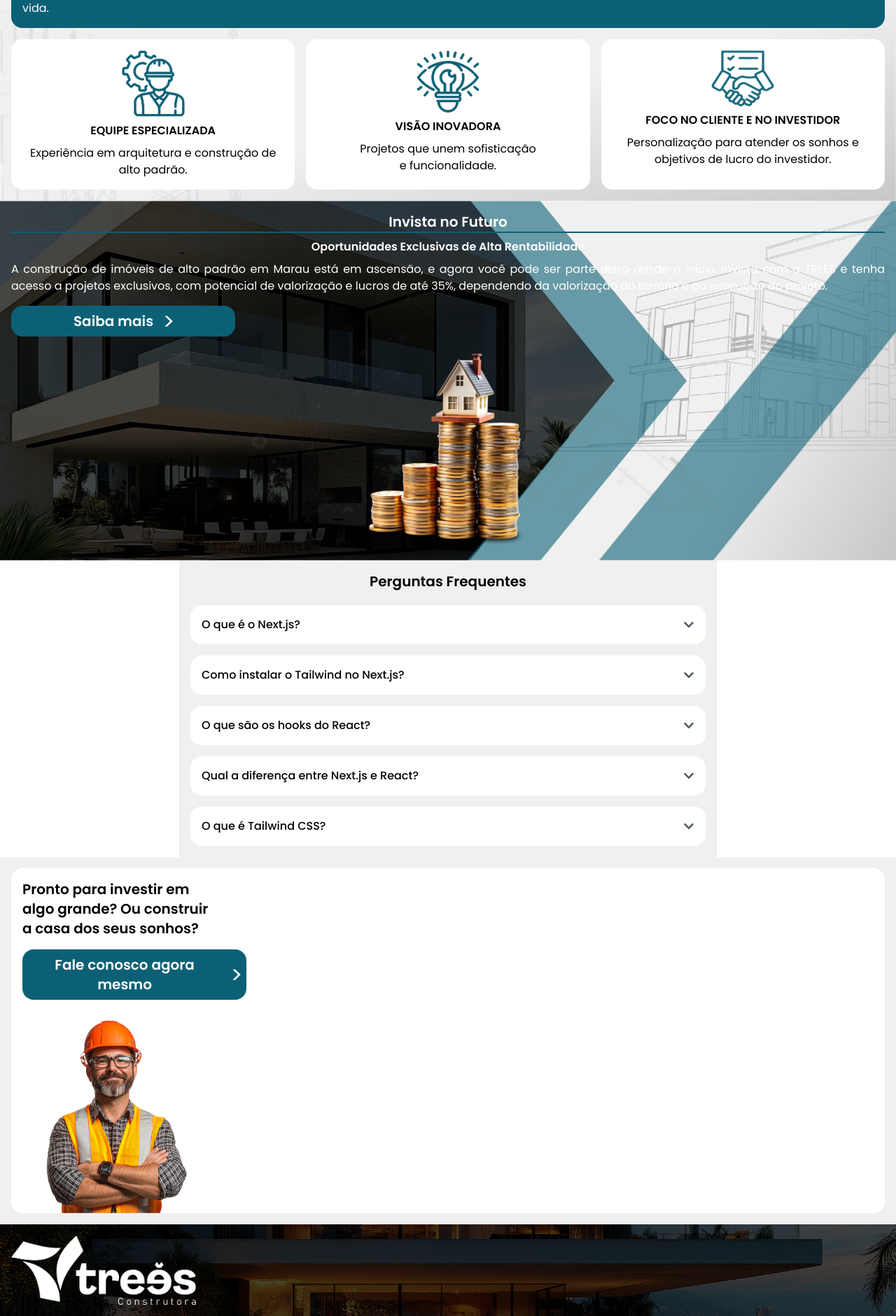
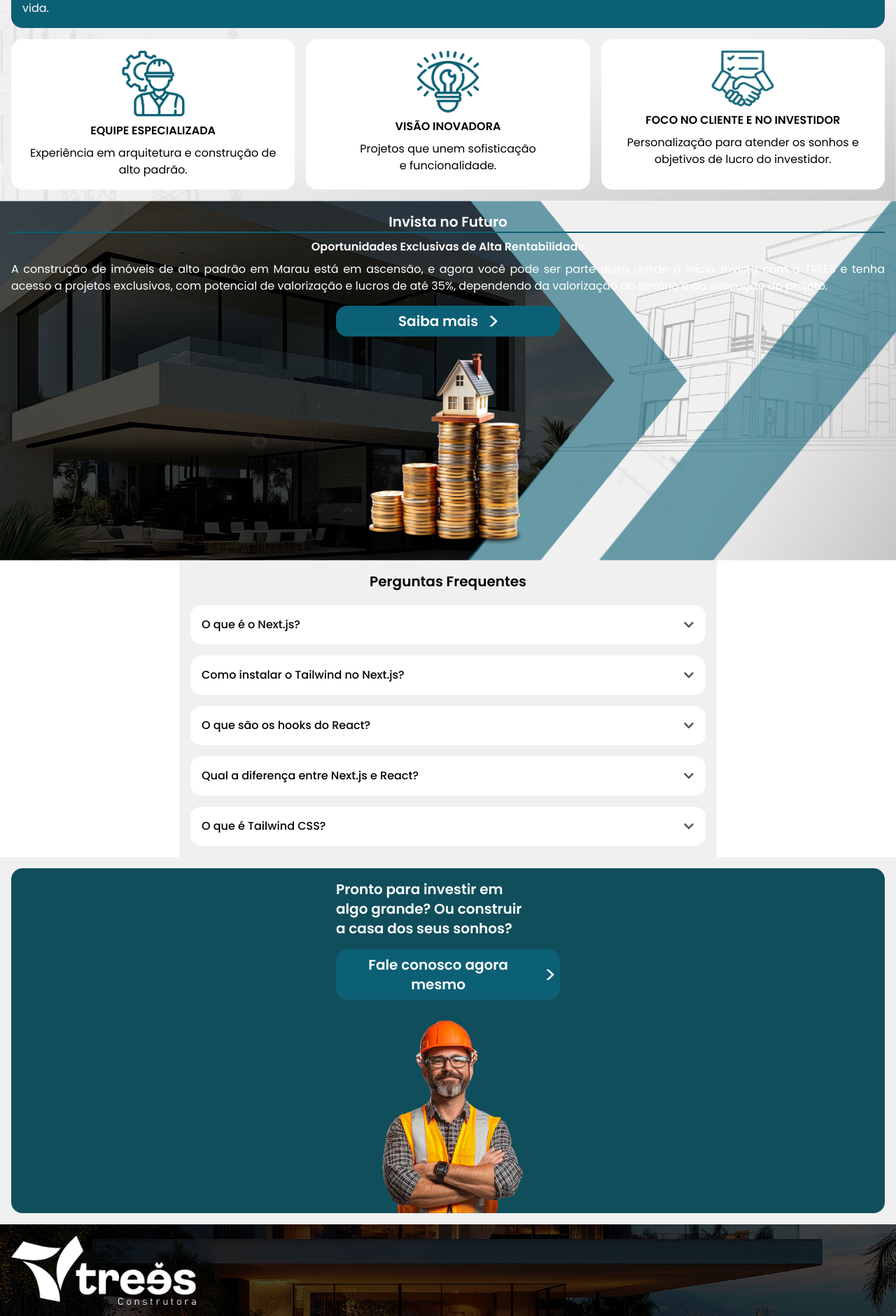
Before and after one commit to leli-padilha/treesconstrutora, a Next.js app: page / in a window 1280 px wide. Shown: the part 780-2661 px from the top of the page at 70% size. Built offline with nearby package versions, Linux system fonts and the light colour scheme.

Commit message:
estrutura mobile pronta

```diff
--- a/app/components/button.js
+++ b/app/components/button.js
@@ -2,7 +2,7 @@ import Image from "next/image";
 
 export default function Button({text}) {
     return (
-        <a href="https://google.com" target="_blank" className="max-w-80">
+        <a href="https://google.com" target="_blank" className="w-full md:max-w-80">
             <button className="w-full bg-primary text-white font-semibold p-2 rounded-2xl text-sm md:text-xl flex items-center justify-center gap-4">
                 <span>{text}</span>
                 <Image src="/icons/seta.png" alt="Seta branca" width={12} height={16} className="w-3 h-4"/>
--- a/app/components/chamada.js
+++ b/app/components/chamada.js
@@ -4,9 +4,9 @@ import Image from "next/image"
 export default function Chamada(){
     return (
         <section className="bg-fundo p-4">
-            <div className="max-w-7xl m-auto bg-white rounded-2xl">
+            <div className="max-w-7xl m-auto bg-gradient rounded-2xl flex flex-col items-center">
                 <div className="flex flex-col gap-4 p-4">
-                    <h2 className="font-bold text-xl">
+                    <h2 className="font-bold text-xl text-white">
                         Pronto para investir em <br/>
                         algo grande? Ou construir <br/>
                         a casa dos seus sonhos?
--- a/app/components/invista.js
+++ b/app/components/invista.js
@@ -6,7 +6,7 @@ export default function Invista(){
         <section className="bg-[url('/images/fundo_invista.png')] bg-cover bg-center p-4">
             <div className="max-w-7xl m-auto">
                 <div className="flex flex-col gap-4 items-center justify-center">
-                    <div className="flex flex-col gap-4">
+                    <div className="flex flex-col items-center gap-4">
                         <div className="text-white flex flex-col gap-2">
                             <h2 className="font-bold border-b-2 border-primary text-xl text-center">Invista no Futuro</h2>
                             <h3 className="font-bold text-pretty text-center text-base">Oportunidades Exclusivas de Alta Rentabilidade</h3>
--- a/tailwind.config.js
+++ b/tailwind.config.js
@@ -9,7 +9,8 @@ module.exports = {
     extend: {
       colors: {
         primary: "#0C6075",
-        fundo: "#F0F0F0"
+        fundo: "#F0F0F0",
+        gradient: "rgb(16,78,92)"
       },
       fontFamily: {
         poppins: ['Poppins', 'sans-serif'],
```
